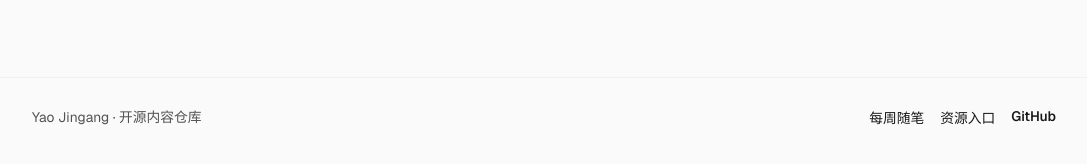
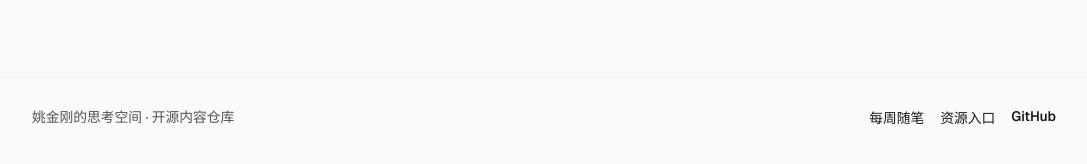
Before and after one commit to yaojingang/yaojingang.github.io, a Jekyll site: the page built from index.html, in a window 1280 px wide and 900 px high, scrolled down 3327 px. Shown: the part 729-893 px from the top of the window, without its empty margins (96-1183 px from the left). Built offline with Jekyll 4.4.1, drawn with Linux system fonts in a browser that asks for light colours.

Commit message:
Update site title and description

```diff
--- a/_config.yml
+++ b/_config.yml
@@ -1,7 +1,7 @@
-title: Yao Jingang
+title: 姚金刚的思考空间
 email: ""
 description: >-
-  Yao Jingang 的个人博客与资料库，记录 AI、GEO、自动化与工作中的长期思考。
+  姚金刚的个人博客与资料库，记录 AI、GEO、自动化与工作中的长期思考。
 baseurl: ""
 url: "https://yaojingang.github.io"
 plugins:
```
